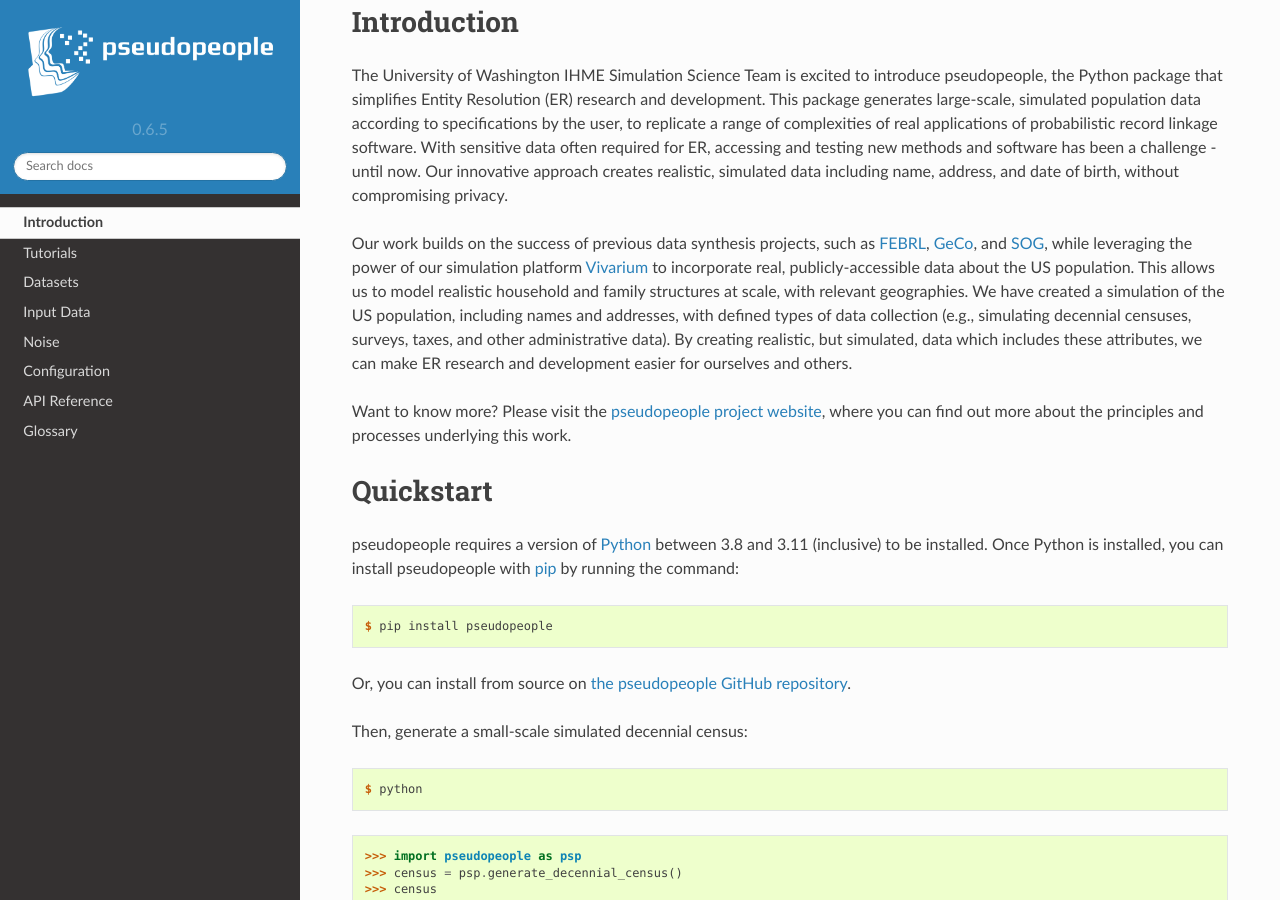
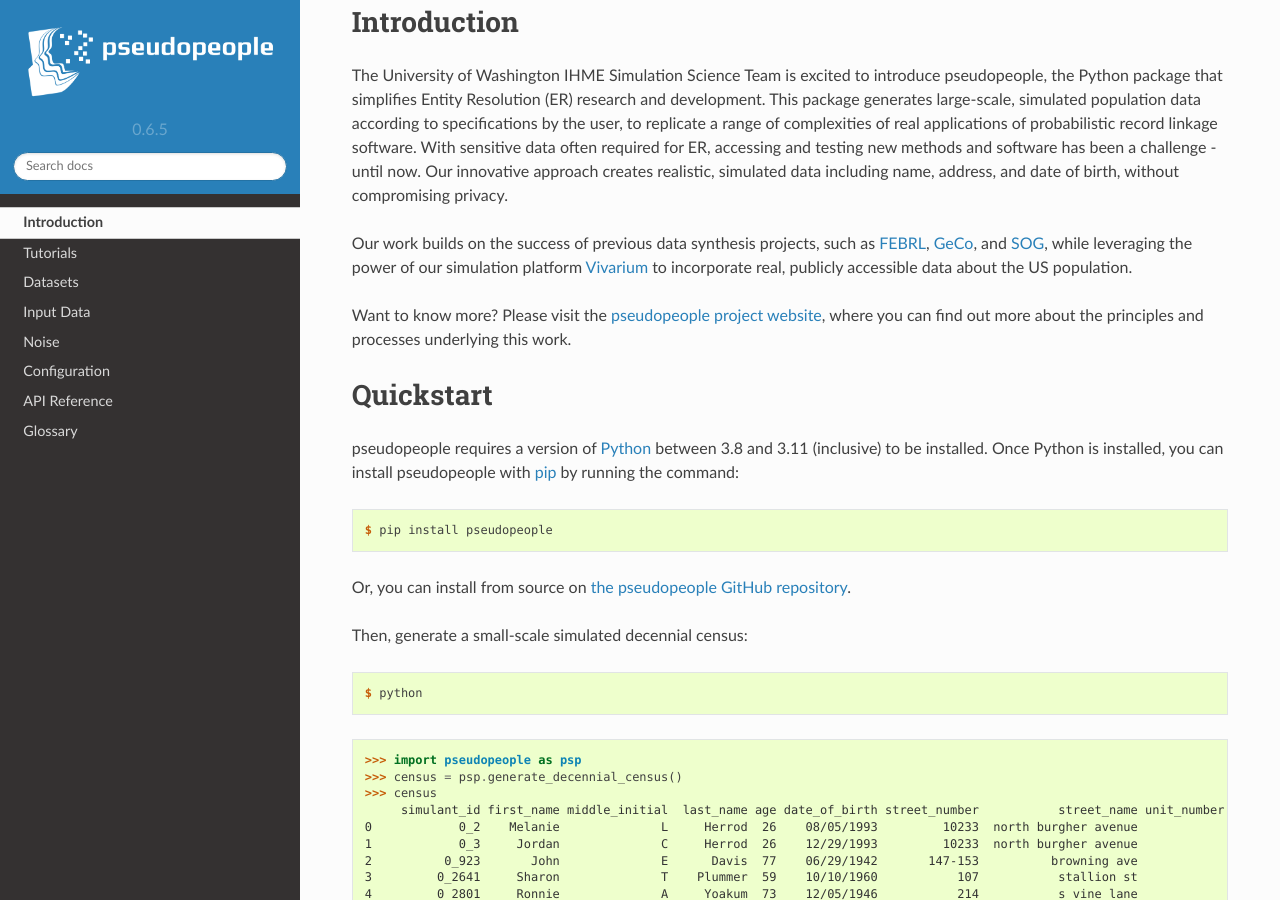
Before and after one commit to ihmeuw/pseudopeople, a Sphinx documentation site: the page built from docs/source/index.rst, in a window 1280 px wide and 900 px high, scrolled down 760 px. Built offline with Sphinx 7.4.7 and the Read the Docs theme 2.0.0, drawn with Linux system fonts in a browser that asks for light colours.

Commit message:
Edit intro paragraphs to be more concise/less redundant

```diff
--- a/docs/source/index.rst
+++ b/docs/source/index.rst
@@ -28,20 +28,16 @@
 Introduction
 ------------
 
-The University of Washington IHME Simulation Science Team is excited to introduce pseudopeople, the Python package that simplifies Entity Resolution (ER) research and development.
-This package generates large-scale, simulated population data according to specifications by the user, to replicate a range of complexities of real applications of probabilistic record linkage software.
+The University of Washington IHME Simulation Science Team is excited to introduce pseudopeople,
+the Python package that simplifies Entity Resolution (ER) research and development.
+This package generates large-scale, simulated population data according to specifications by the user,
+to replicate a range of complexities of real applications of probabilistic record linkage software.
 With sensitive data often required for ER, accessing and testing new methods and software has been a challenge - until now.
 Our innovative approach creates realistic, simulated data including name, address, and date of birth, without compromising privacy.
 
 Our work builds on the success of previous data synthesis projects, such as
 FEBRL_, GeCo_, and SOG_, while leveraging the power of our simulation platform
-Vivarium_ to incorporate real, publicly-accessible data about the US population.
-This allows us to model realistic household and family structures at scale, with
-relevant geographies. We have created a simulation of the US population,
-including names and addresses, with defined types of data collection (e.g.,
-simulating decennial censuses, surveys, taxes, and other administrative data).
-By creating realistic, but simulated, data which includes these attributes, we
-can make ER research and development easier for ourselves and others.
+Vivarium_ to incorporate real, publicly accessible data about the US population.
 
 Want to know more? Please visit the `pseudopeople project website <https://www.pseudopeople.org/>`_, where you can find out more about the principles and processes underlying this work.
 
```
